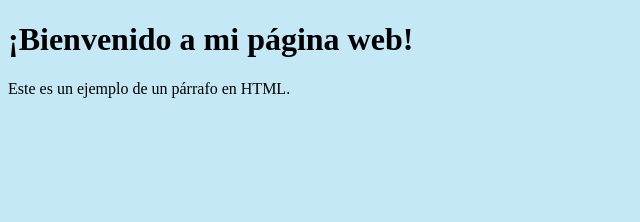
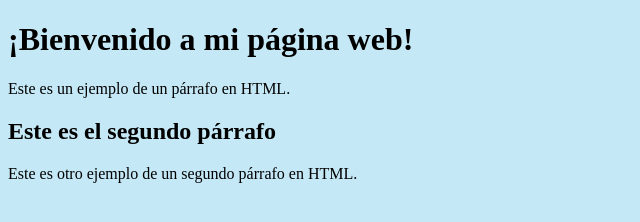
Before and after one commit to javivizf/LabGit2, a plain HTML site: page index.html in a window 1280 px wide. Shown: the whole page, without its empty margins (0-640 px from the left). Drawn offline with Linux system fonts and the light colour scheme.

Commit message:
Este es el index.html modificado v2

```diff
--- a/index.html
+++ b/index.html
@@ -6,5 +6,7 @@
 <body style="background-color: #c4e8f5">
    <h1>¡Bienvenido a mi página web!</h1>
    <p>Este es un ejemplo de un párrafo en HTML.</p>
+   <h2>Este es el segundo párrafo</h2>
+   <p>Este es otro ejemplo de un segundo párrafo en HTML.</p>
 </body>
 </html>
```
